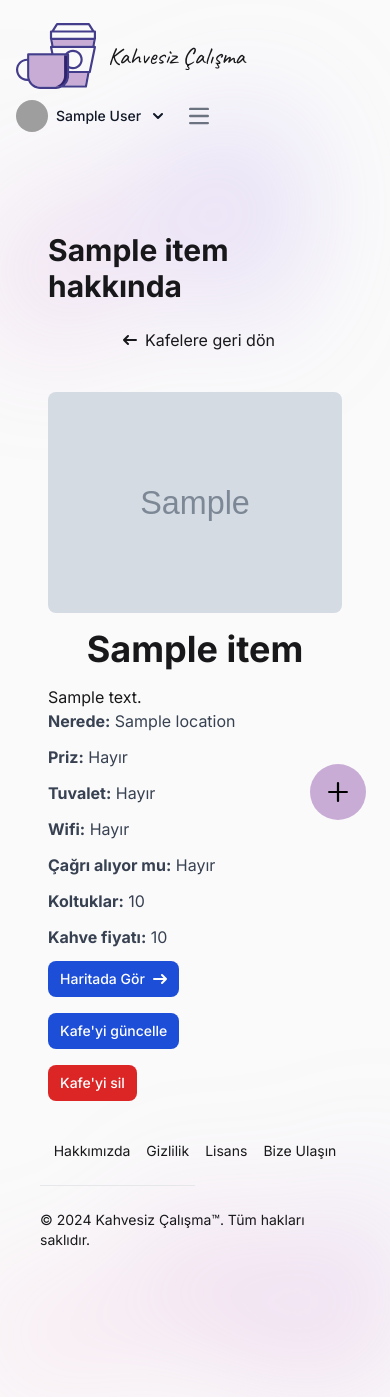
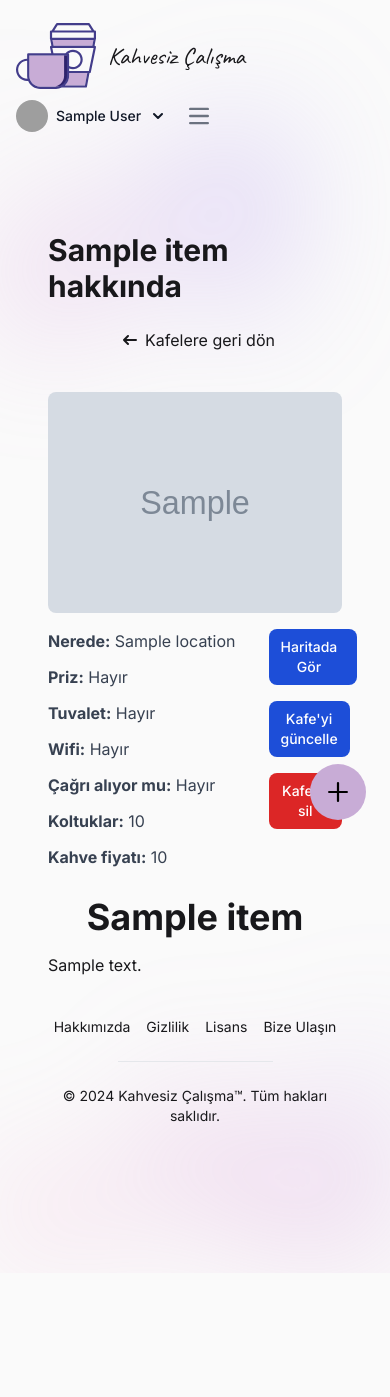
Before and after one commit to realsarius/kahvesiz-calisma, a Flask app: page /cafes/1 in a window 390 px wide. After the commit the page ends 1259 px from the top, so only its background shows below. Run offline with Flask 3, Linux system fonts and the light colour scheme; a user stored in the database is signed in; tables that the repository leaves empty hold one stand-in row (values such as "Sample post"); grey boxes marked "Sample" are stand-in pictures; a database or web service that is not in the repository returns one stand-in record (values such as "Sample title"); data that the repository does not hold is empty; some libraries are stand-ins or nearby versions; grey boxes are pictures that could not be loaded.

Commit message:
styling changes and fixes: made it more friendly for mobile view

```diff
--- a/static/dist/css/output.css
+++ b/static/dist/css/output.css
@@ -999,6 +999,10 @@ video {
   margin-top: 2rem;
 }
 
+.mt-0{
+  margin-top: 0px;
+}
+
 .block{
   display: block;
 }
@@ -1157,6 +1161,14 @@ video {
   width: 100%;
 }
 
+.w-1\/4{
+  width: 25%;
+}
+
+.w-3\/4{
+  width: 75%;
+}
+
 .min-w-full{
   min-width: 100%;
 }
@@ -1243,6 +1255,10 @@ video {
 
 .grid-cols-1{
   grid-template-columns: repeat(1, minmax(0, 1fr));
+}
+
+.flex-row{
+  flex-direction: row;
 }
 
 .flex-col{
@@ -1622,6 +1638,16 @@ video {
 .py-4{
   padding-top: 1rem;
   padding-bottom: 1rem;
+}
+
+.px-0{
+  padding-left: 0px;
+  padding-right: 0px;
+}
+
+.py-6{
+  padding-top: 1.5rem;
+  padding-bottom: 1.5rem;
 }
 
 .pe-1{
@@ -2274,6 +2300,10 @@ video {
     justify-content: space-between;
   }
 
+  .sm\:p-6{
+    padding: 1.5rem;
+  }
+
   .sm\:px-6{
     padding-left: 1.5rem;
     padding-right: 1.5rem;
@@ -2345,6 +2375,10 @@ video {
 
   .md\:flex-row{
     flex-direction: row;
+  }
+
+  .md\:flex-col{
+    flex-direction: column;
   }
 
   .md\:space-x-0 > :not([hidden]) ~ :not([hidden]){
--- a/templates/add_cafe.html
+++ b/templates/add_cafe.html
@@ -4,10 +4,10 @@
 
 {% block content %}
 
-<div class="container mx-auto p-6">
+<div class="container mx-auto px-0 py-6 sm:p-6">
     <h1 class="text-3xl font-bold mb-6">Kafe ekle</h1>
 
-    <form id="cafe-form" method="POST" action="{{ url_for('add_cafe') }}" class="p-6">
+    <form id="cafe-form" method="POST" action="{{ url_for('add_cafe') }}" class="px-0 py-6 sm:p-6">
         <input type="hidden" name="csrf_token" value="{{ form.hidden_tag().csrf_token }}">
 
         <div class="mb-4">
--- a/templates/cafe_detail.html
+++ b/templates/cafe_detail.html
@@ -62,19 +62,17 @@ block content %}
     {{ error }}
   </div>
   {% endif %} {% if cafe %}
+  <div class="flex flex-col">
     <div class="flex flex-col md:flex-row">
-    <div class="w-full md:w-4/6 h-full">
+      <div class="w-full md:w-4/6">
         <img
           class="rounded-lg object-cover max-h-fit"
           src="{{ cafe.img_url }}"
           alt="{{ cafe.name }}"
         />
-      <h2 class="text-4xl font-bold my-4 text-center">{{ cafe.name }}</h2>
-      <div class="cafe-details">
-        <p>{{ cafe.details | safe }}</p>
       </div>
-    </div>
-    <div class="md:px-5 w-full md:w-2/6">
+      <div class="mt-4 md:mt-0 md:px-5 w-full md:w-2/6 flex flex-row md:flex-col">
+        <div class="w-3/4">
           <p class="mb-3 font-normal text-gray-700 dark:text-gray-400">
             <strong>Nerede:</strong> {{ cafe.location }}
           </p>
@@ -97,7 +95,8 @@ block content %}
           <p class="mb-3 font-normal text-gray-700 dark:text-gray-400">
             <strong>Kahve fiyatı:</strong> {{ cafe.coffee_price }}
           </p>
-      <div class="flex flex-col gap-4">
+        </div>
+        <div class="flex flex-col gap-4 w-1/4">
           <a
             href="{{ cafe.map_url }}"
             class="w-fit inline-flex items-center px-3 py-2 text-sm font-medium text-center text-white bg-blue-700 rounded-lg hover:bg-blue-800 focus:ring-4 focus:outline-none focus:ring-blue-300 dark:bg-zinc-600 dark:hover:bg-zinc-700 dark:active:bg-zinc-800 dark:focus:ring-zinc-800 transition-colors duration-200"
@@ -129,6 +128,8 @@ block content %}
           >
             Kafe'yi güncelle
           </a>
+          {% endif %}
+          {% if current_user.is_admin() %}
           <button
             id="delete-cafe-btn"
             data-cafe-id="{{ cafe.id }}"
@@ -138,6 +139,15 @@ block content %}
             Kafe'yi sil
           </button>
           {% endif %}
+
+        </div>
+      </div>
+    </div>
+
+    <div class="">
+            <h2 class="text-4xl font-bold my-4 text-center">{{ cafe.name }}</h2>
+      <div class="cafe-details">
+        <p>{{ cafe.details | safe }}</p>
       </div>
     </div>
   </div>
--- a/templates/footer.html
+++ b/templates/footer.html
@@ -16,8 +16,8 @@
                 </li>
             </ul>
         </div>
-        <hr class="my-6 w-2/4 sm:mx-auto lg:my-4" />
-        <span class="block text-sm sm:text-center">© 2024 <a href="{{url_for('home')}}" class="hover:underline">Kahvesiz Çalışma™</a>. Tüm hakları saklıdır.</span>
+        <hr class="my-6 w-2/4 mx-auto lg:my-4" />
+        <span class="block text-sm text-center">© 2024 <a href="{{url_for('home')}}" class="hover:underline">Kahvesiz Çalışma™</a>. Tüm hakları saklıdır.</span>
     </div>
 </footer>
 
--- a/templates/update_cafe.html
+++ b/templates/update_cafe.html
@@ -4,7 +4,7 @@
 
 {% block content %}
 
-<div class="container mx-auto p-6">
+<div class="container mx-auto px-0 py-6 sm:p-6">
     <div class="flex flex-col sm:flex-row align-middle items-center mb-8 gap-4">
         <h1 class="text-3xl font-bold">{{ cafe.name }} hakkında</h1>
         <a
@@ -31,7 +31,7 @@
 
 
 
-    <form id="update-cafe-form" method="POST" action="{{ url_for('api_update_cafe', cafe_id=cafe.id) }}" class="p-6">
+    <form id="update-cafe-form" method="POST" action="{{ url_for('api_update_cafe', cafe_id=cafe.id) }}" class="px-0 py-6 sm:p-6">
         <input type="hidden" name="_method" value="PUT">
         <input type="hidden" name="csrf_token" value="{{ form.hidden_tag().csrf_token }}">
         <input type="hidden" id="cafe-id" value="{{ cafe.id }}">
```
Also changed, not shown: instance/cafes.db. Lines whose indentation alone changed are shown as unchanged.
